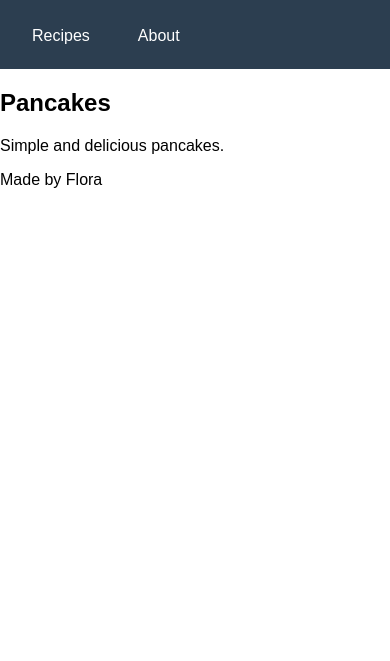
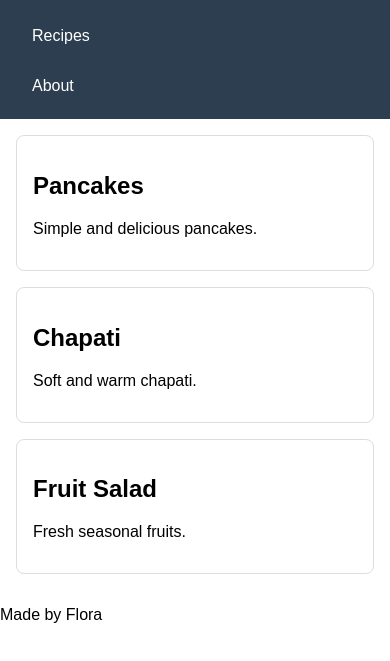
Before and after one commit to Iradukunda41/recipe-page, a plain HTML site: page index.html in a window 390 px wide. Shown: the part 77-738 px from the top of the page. Drawn offline with Linux system fonts and the light colour scheme.

Commit message:
Add responsive recipe layout

```diff
--- a/index.html
+++ b/index.html
@@ -18,8 +18,18 @@
      </header>
      <main>
           <section id="recipes">
-               <h2>Pancakes</h2>
-               <p>Simple and delicious pancakes.</p>
+               <article class="recipe-card">
+                    <h2>Pancakes</h2>
+                    <p>Simple and delicious pancakes.</p>
+               </article>
+               <article class="recipe-card">
+                    <h2>Chapati</h2>
+                    <p>Soft and warm chapati.</p>
+               </article>
+               <article class="recipe-card">
+                    <h2>Fruit Salad</h2>
+                    <p>Fresh seasonal fruits.</p>
+               </article>
           </section>
      </main>
      <footer>
--- a/style.css
+++ b/style.css
@@ -25,3 +25,27 @@ nav a {
 nav a:hover {
   background-color: #34495e;
 }
+
+main {
+  max-width: 900px;
+  margin: 0 auto;
+  padding: 1rem;
+}
+
+#recipes {
+  display: grid;
+  grid-template-columns: repeat(auto-fit, minmax(250px, 1fr));
+  gap: 1rem;
+}
+
+.recipe-card {
+  border: 1px solid #ddd;
+  border-radius: 8px;
+  padding: 1rem;
+}
+
+@media (max-width: 600px) {
+  nav {
+    flex-direction: column;
+  }
+}
```
